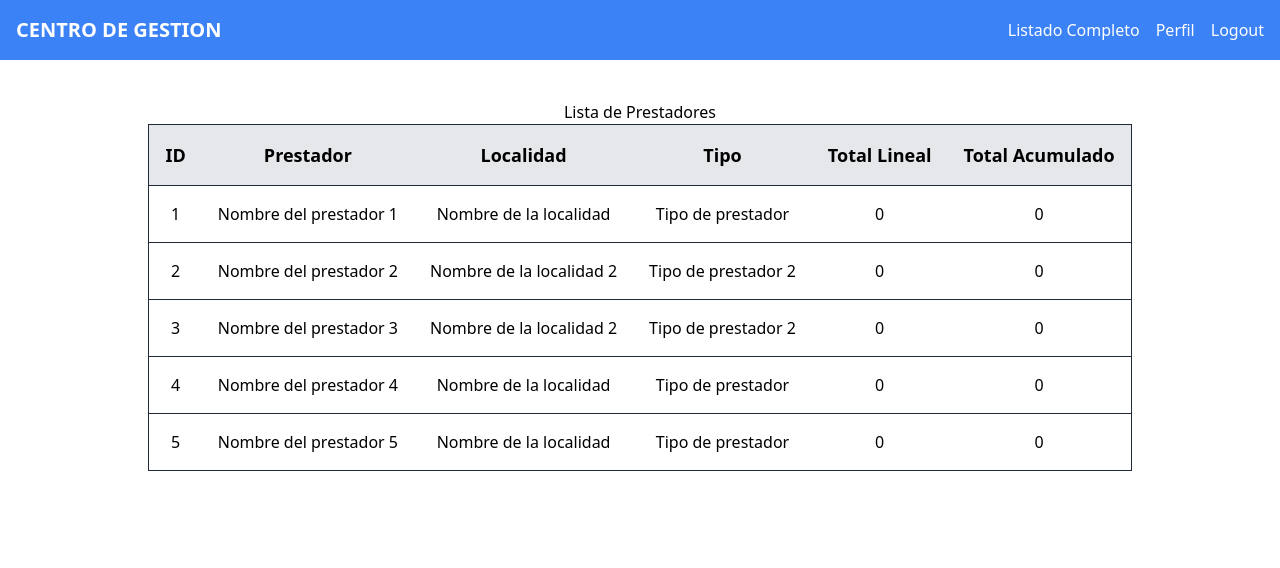
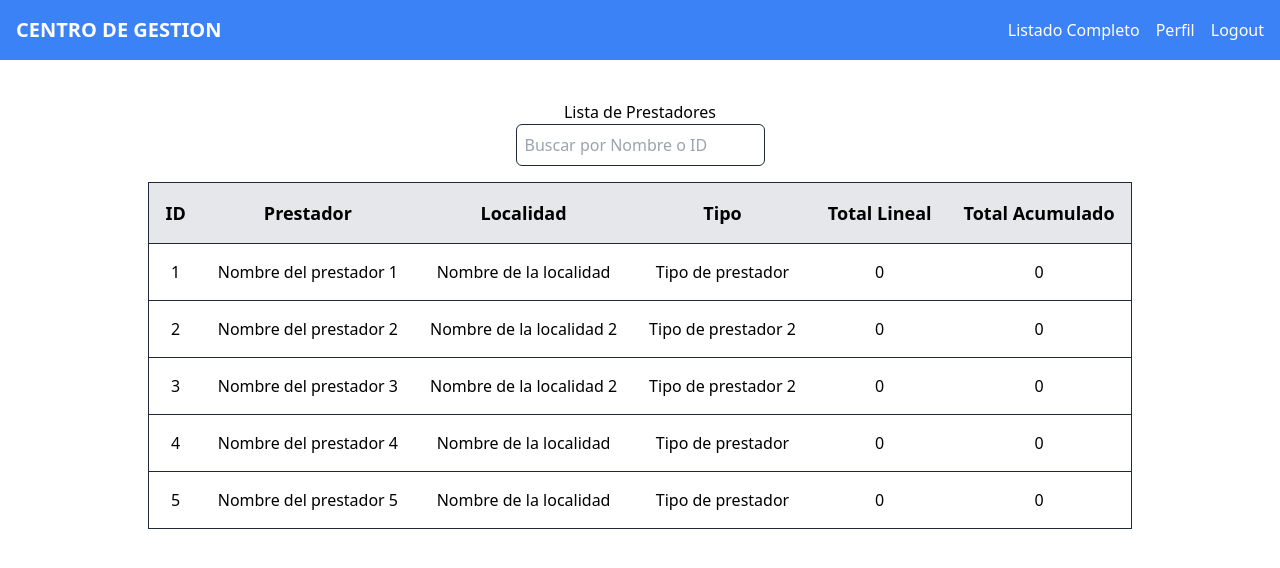
Before and after one commit to ffran-acosta/avalian-prestadores-tool, a React (Vite) app in the folder frontend/: page /prestadores in a window 1280 px wide. Shown: the top 568 px of the page. Built offline with nearby package versions, Linux system fonts and the light colour scheme.

Commit message:
browser functionality

```diff
--- a/frontend/src/pages/Prestadores/All/PrestadoresList.tsx
+++ b/frontend/src/pages/Prestadores/All/PrestadoresList.tsx
@@ -7,6 +7,9 @@ const PrestadoresList = () => {
 
     const [prestadores, setPrestadores] = useState<Prestador[]>([]);
     const [prestadorSeleccionado, setPrestadorSeleccionado] = useState<Prestador | null>(null);
+
+    const [filtro, setFiltro] = useState<string>("");
+    const [prestadoresFiltrados, setPrestadoresFiltrados] = useState<Prestador[]>([]);
 
     useEffect(() => {
         const fetchData = async () => {
@@ -24,9 +27,30 @@ const PrestadoresList = () => {
         fetchData();
     }, []);
 
+    useEffect(() => {
+        if (filtro === "") {
+            setPrestadoresFiltrados(prestadores);
+        } else {
+            const prestadoresFiltrados = prestadores.filter((prestador) =>
+                prestador.prestador.toLowerCase().includes(filtro.toLowerCase()) ||
+                prestador.id.toString().includes(filtro)
+            );
+            setPrestadoresFiltrados(prestadoresFiltrados);
+        }
+    }, [filtro, prestadores]);
+
     return (
         <div className="flex justify-center mt-10 flex-wrap">
             <h1 className='flex w-full justify-center '>Lista de Prestadores</h1>
+            <div className="flex w-full justify-center mb-4">
+                <input
+                    type="text"
+                    placeholder="Buscar por Nombre o ID"
+                    value={filtro}
+                    onChange={(e) => setFiltro(e.target.value)}
+                    className="p-2 border border-gray-800 rounded-md"
+                />
+            </div>
             <table>
                 <thead className='text-center'>
                     <tr className="border border-gray-800 text-lg">
@@ -38,9 +62,9 @@ const PrestadoresList = () => {
                         <th className='p-4'>Total Acumulado</th>
                     </tr>
                 </thead>
-                <tbody className='text-center border border-gray-800'>
-                    {prestadores.map((prestador) => (
-                        <tr className='border border-gray-800' key={prestador.id}>
+                <tbody className="text-center border border-gray-800">
+                    {prestadoresFiltrados.map((prestador) => (
+                        <tr className="border border-gray-800" key={prestador.id}>
                             <td className='p-4'>{prestador.id}</td>
                             <td className='p-4'>
                                 <Link to={`/prestadores/${prestador.id}`} onClick={() => setPrestadorSeleccionado(prestador)}>
```
